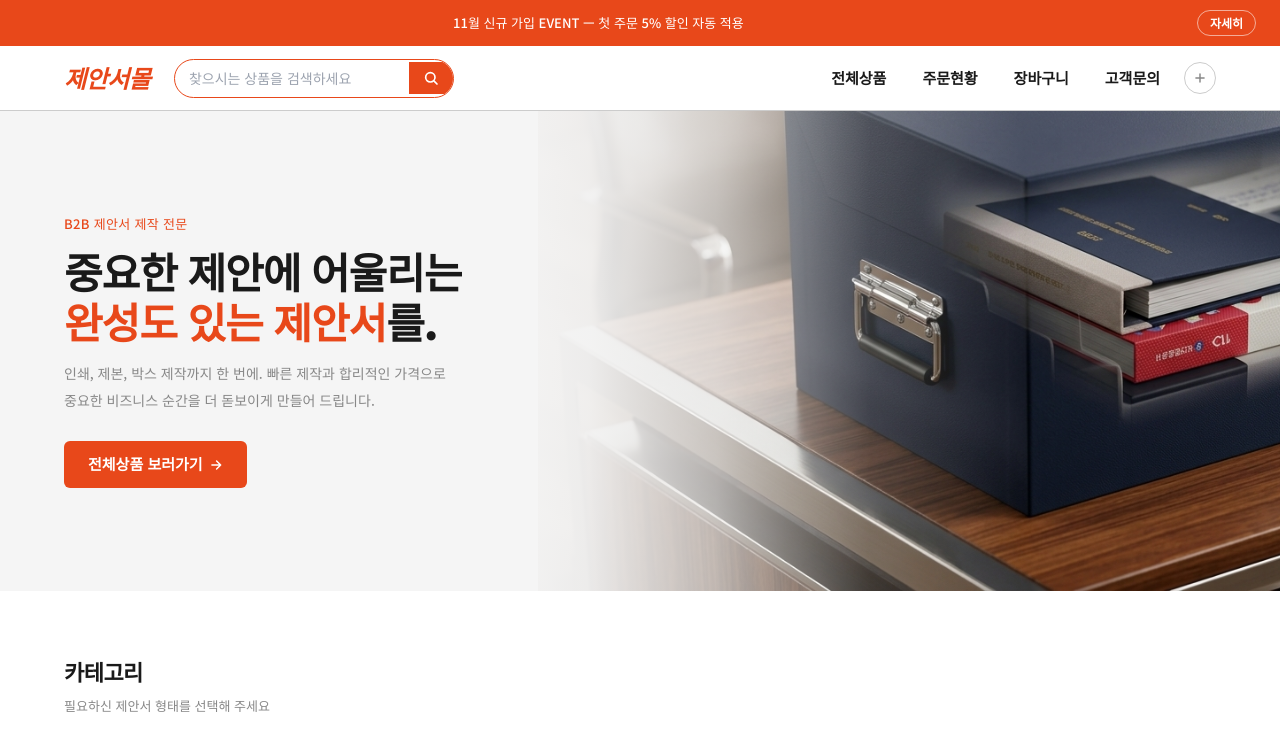
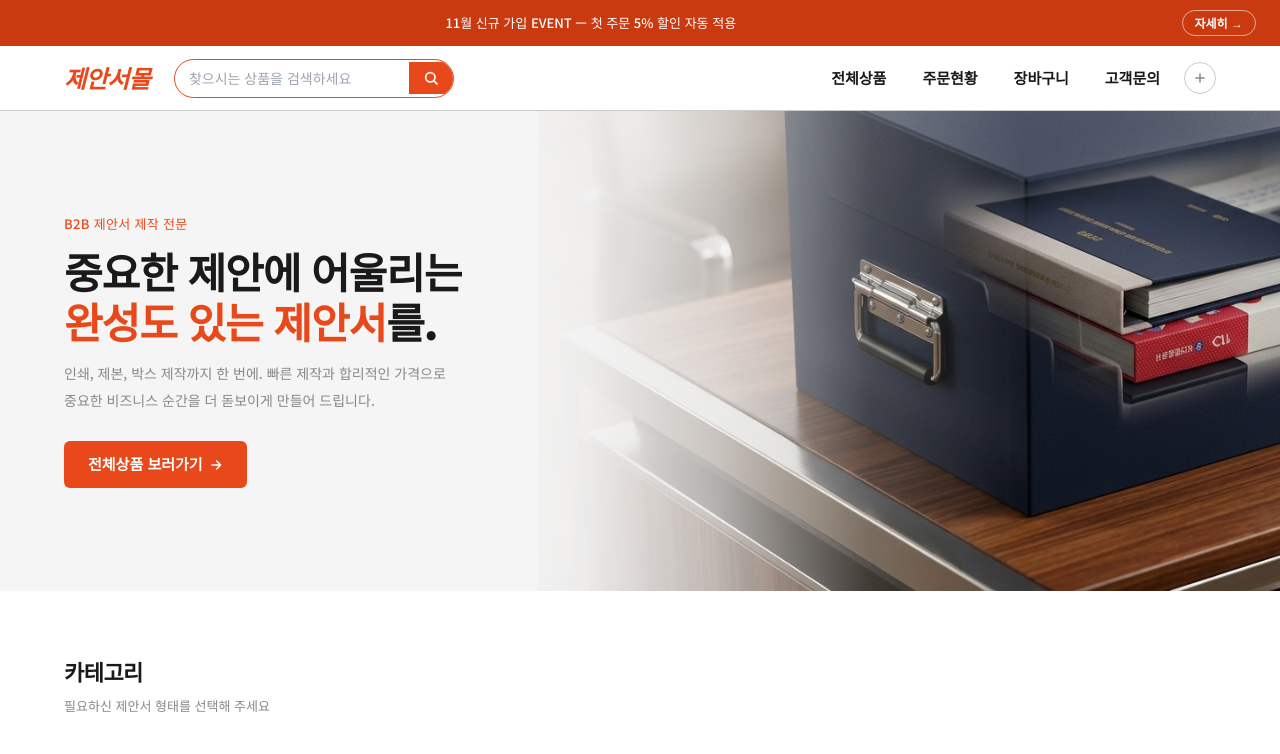
Before and after one commit to hyunghojeung/proposal-mall, a Next.js app: page / in a window 1280 px wide. Shown: the top 754 px of the page. Built offline with nearby package versions, Linux system fonts and the light colour scheme; no server answers.

Commit message:
fix: 상단 공지사항 바 전체 클릭 가능하도록 수정
전체 영역을 Link로 감싸 어디를 클릭해도 /notices로 이동

Co-Authored-By: Claude Sonnet 4.6 <noreply@anthropic.com>

```diff
--- a/src/components/NoticeBar.tsx
+++ b/src/components/NoticeBar.tsx
@@ -1,3 +1,5 @@
+import Link from "next/link";
+
 export function NoticeBar({
   text = "11월 신규 가입 EVENT — 첫 주문 5% 할인 자동 적용",
   ctaLabel = "자세히",
@@ -8,14 +10,14 @@ export function NoticeBar({
   ctaHref?: string;
 }) {
   return (
-    <div className="flex items-center justify-center gap-6 bg-brand px-6 py-2.5">
+    <Link
+      href={ctaHref}
+      className="flex items-center justify-center gap-6 bg-brand px-6 py-2.5 transition-colors hover:bg-brand-dark"
+    >
       <p className="flex-1 text-center text-[13px] font-medium text-white">{text}</p>
-      <a
-        href={ctaHref}
-        className="shrink-0 whitespace-nowrap rounded-full border border-white/55 px-3 py-[3px] text-[12px] font-bold text-white transition-colors hover:bg-white/20"
-      >
-        {ctaLabel}
-      </a>
-    </div>
+      <span className="shrink-0 whitespace-nowrap rounded-full border border-white/55 px-3 py-[3px] text-[12px] font-bold text-white">
+        {ctaLabel} →
+      </span>
+    </Link>
   );
 }
```
